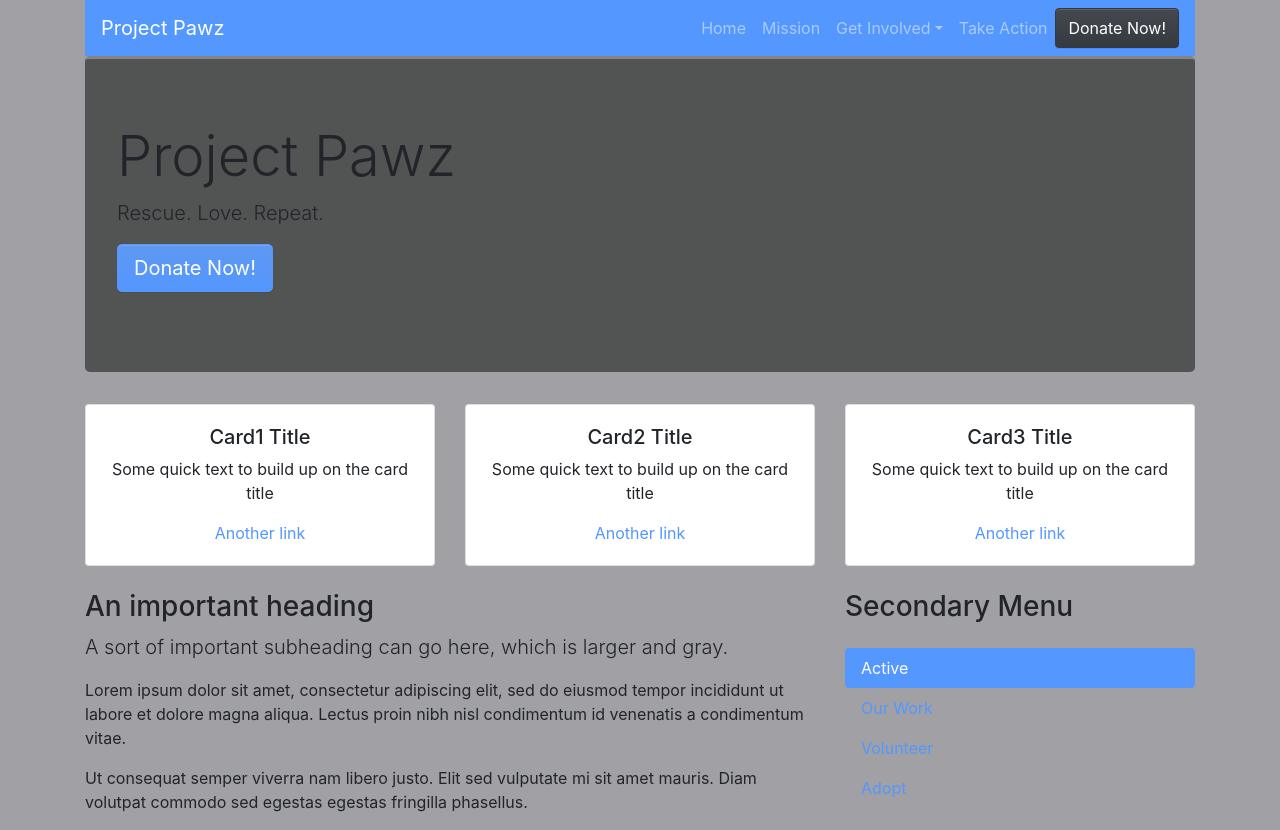
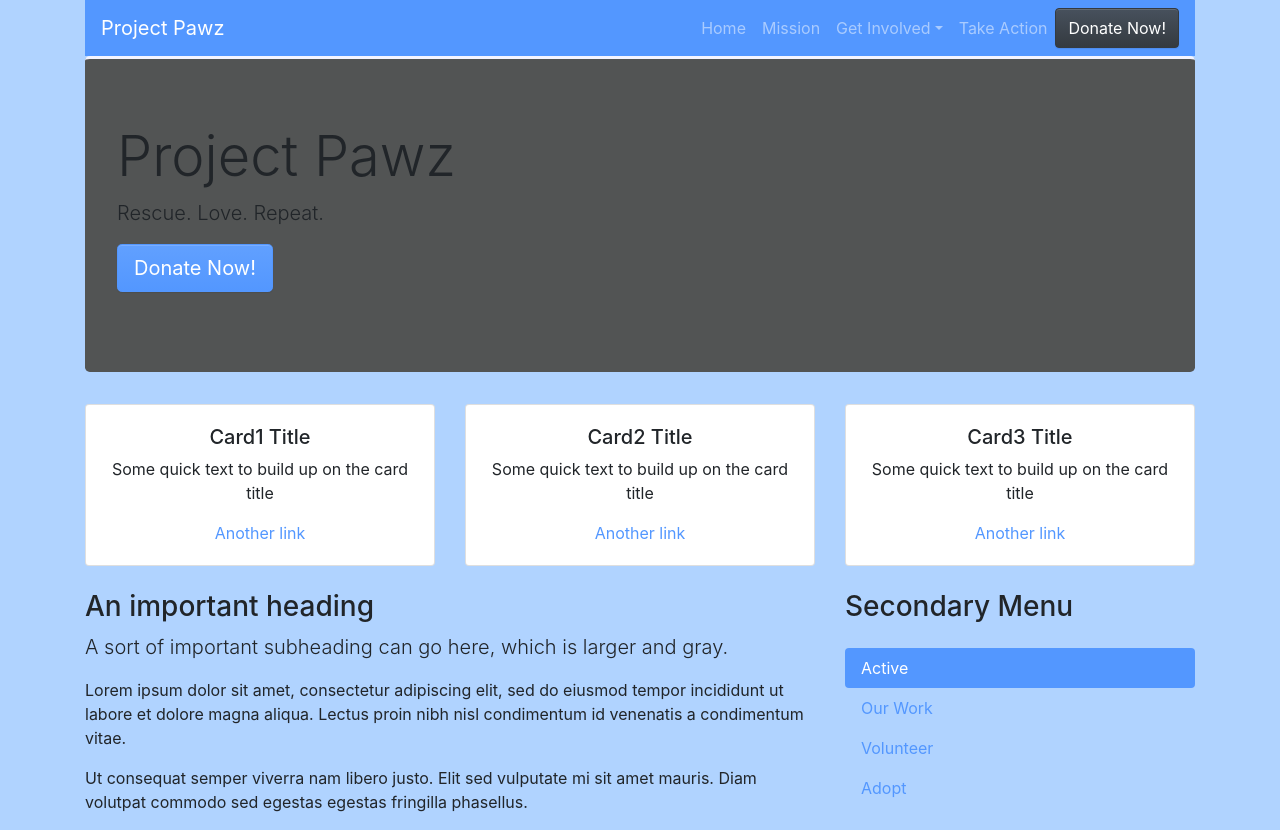
Before and after one commit to rlaneyjr/web-template, a website: page src/index.html in a window 1280 px wide. Drawn offline with Linux system fonts and the light colour scheme.

Commit message:
The git-update script pushed these

```diff
--- a/src/scss/style.scss
+++ b/src/scss/style.scss
@@ -9,12 +9,12 @@ $theme-colors: (
     "primary": #5397FF
 );
 
-$body-bg: #A0A0A5;
+$body-bg: #B0D3FF;
 $dropdown-bg: #5397FF;
 
 .jumbotron {
     background-color: #525454 !important;
-    border-top: 3px solid rgb(133, 133, 137);
+    border-top: 3px solid rgb(244, 244, 255);
 }
 
 body {
```
Also changed, not shown: src/css/style.css.
